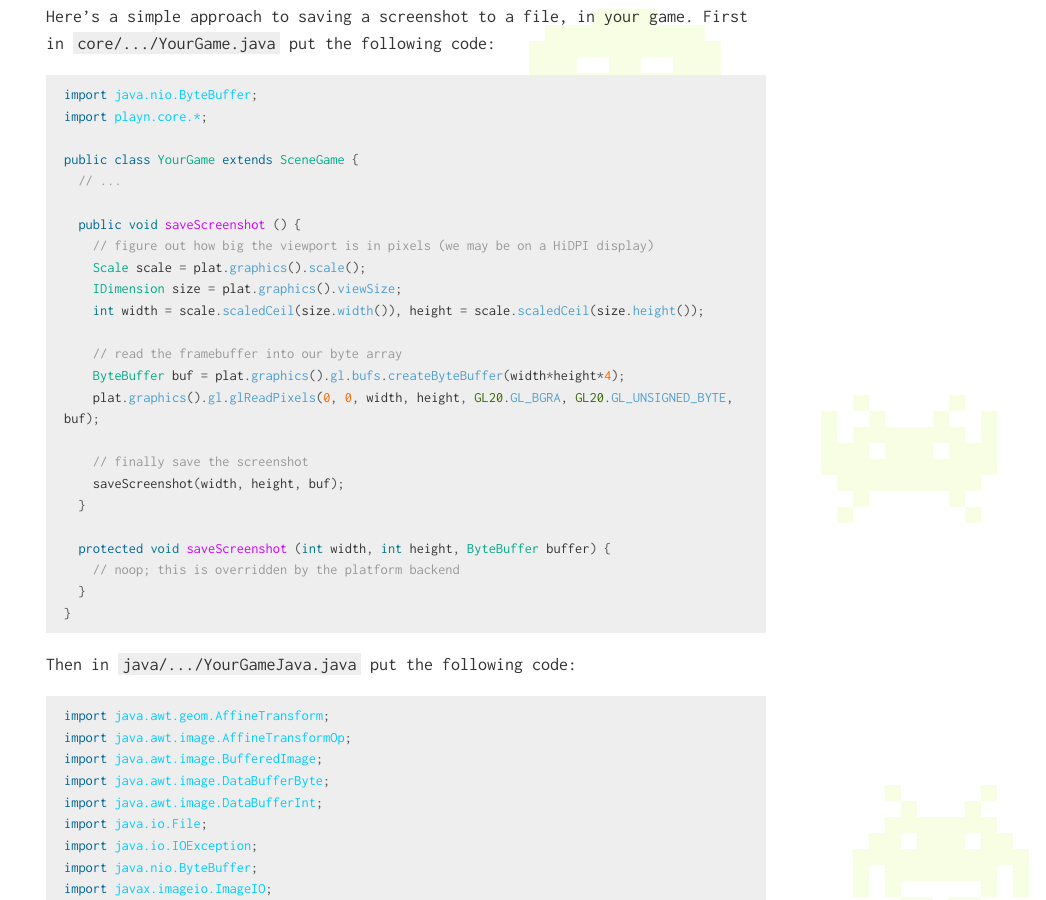
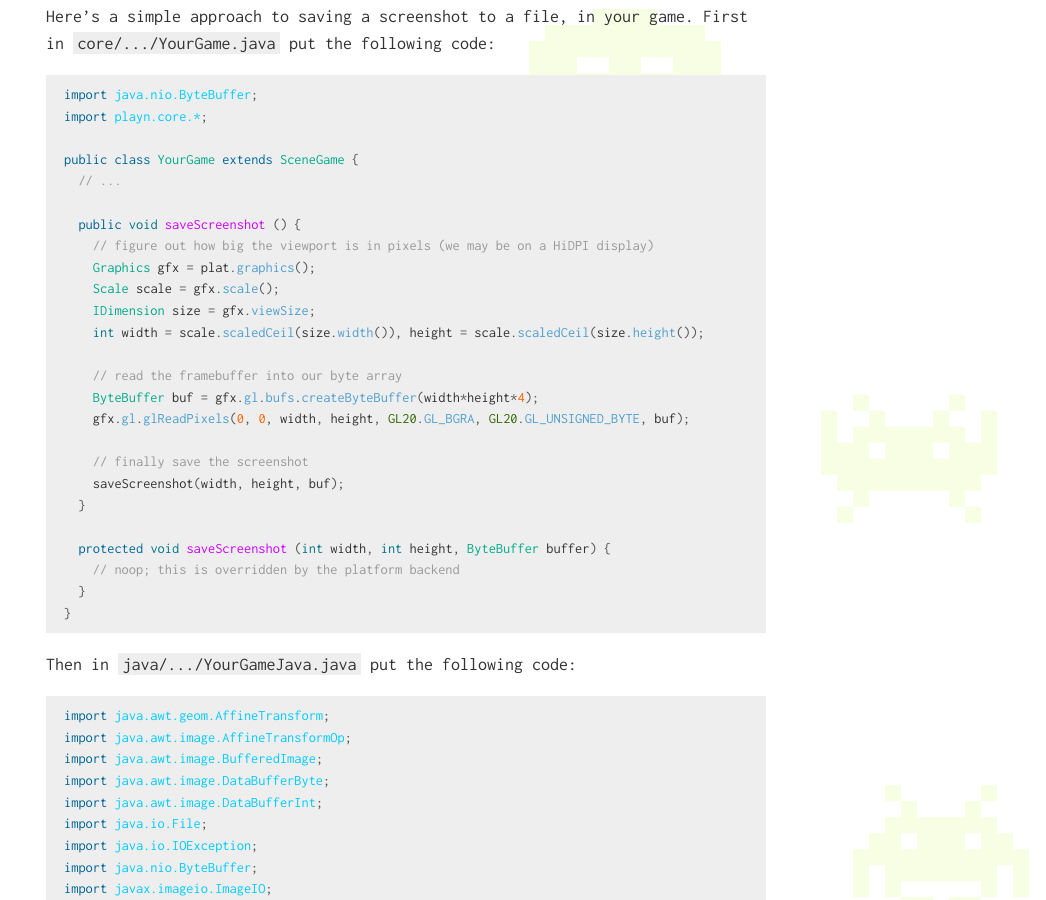
Before and after one commit to playn/playn.github.io, a Jekyll site: the page built from cookbook/graphics.md, in a window 1280 px wide and 900 px high, scrolled down 375 px. Shown: the whole window, without its empty margins (234-1280 px from the left). Built offline with Jekyll 4.4.1, drawn with Linux system fonts in a browser that asks for light colours; Markdown is read by kramdown in place of the engine named in the settings.

Commit message:
Formatting tweaks.

```diff
--- a/cookbook/graphics.md
+++ b/cookbook/graphics.md
@@ -24,13 +24,14 @@
 
   public void saveScreenshot () {
     // figure out how big the viewport is in pixels (we may be on a HiDPI display)
-    Scale scale = plat.graphics().scale();
-    IDimension size = plat.graphics().viewSize;
+    Graphics gfx = plat.graphics();
+    Scale scale = gfx.scale();
+    IDimension size = gfx.viewSize;
     int width = scale.scaledCeil(size.width()), height = scale.scaledCeil(size.height());
 
     // read the framebuffer into our byte array
-    ByteBuffer buf = plat.graphics().gl.bufs.createByteBuffer(width*height*4);
-    plat.graphics().gl.glReadPixels(0, 0, width, height, GL20.GL_BGRA, GL20.GL_UNSIGNED_BYTE, buf);
+    ByteBuffer buf = gfx.gl.bufs.createByteBuffer(width*height*4);
+    gfx.gl.glReadPixels(0, 0, width, height, GL20.GL_BGRA, GL20.GL_UNSIGNED_BYTE, buf);
 
     // finally save the screenshot
     saveScreenshot(width, height, buf);
@@ -61,9 +62,7 @@
     // ...
     new YourGame(plat) {
       @Override protected void saveScreenshot (int width, int height, ByteBuffer buffer) {
-
         BufferedImage image = new BufferedImage(width, height, BufferedImage.TYPE_INT_ARGB);
-
         DataBufferInt dbuf = (DataBufferInt)image.getRaster().getDataBuffer();
         buffer.asIntBuffer().get(dbuf.getData());
 
```
